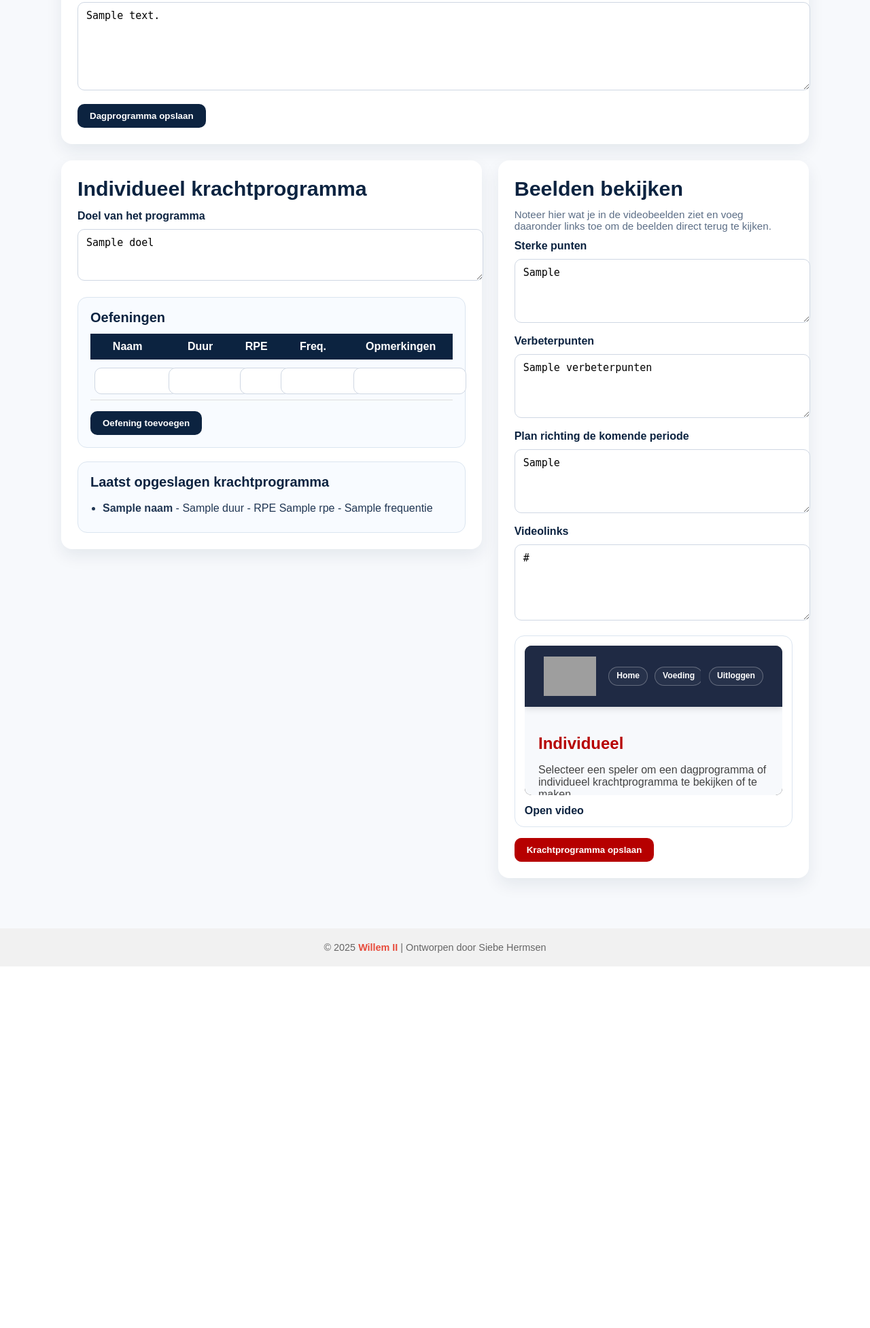
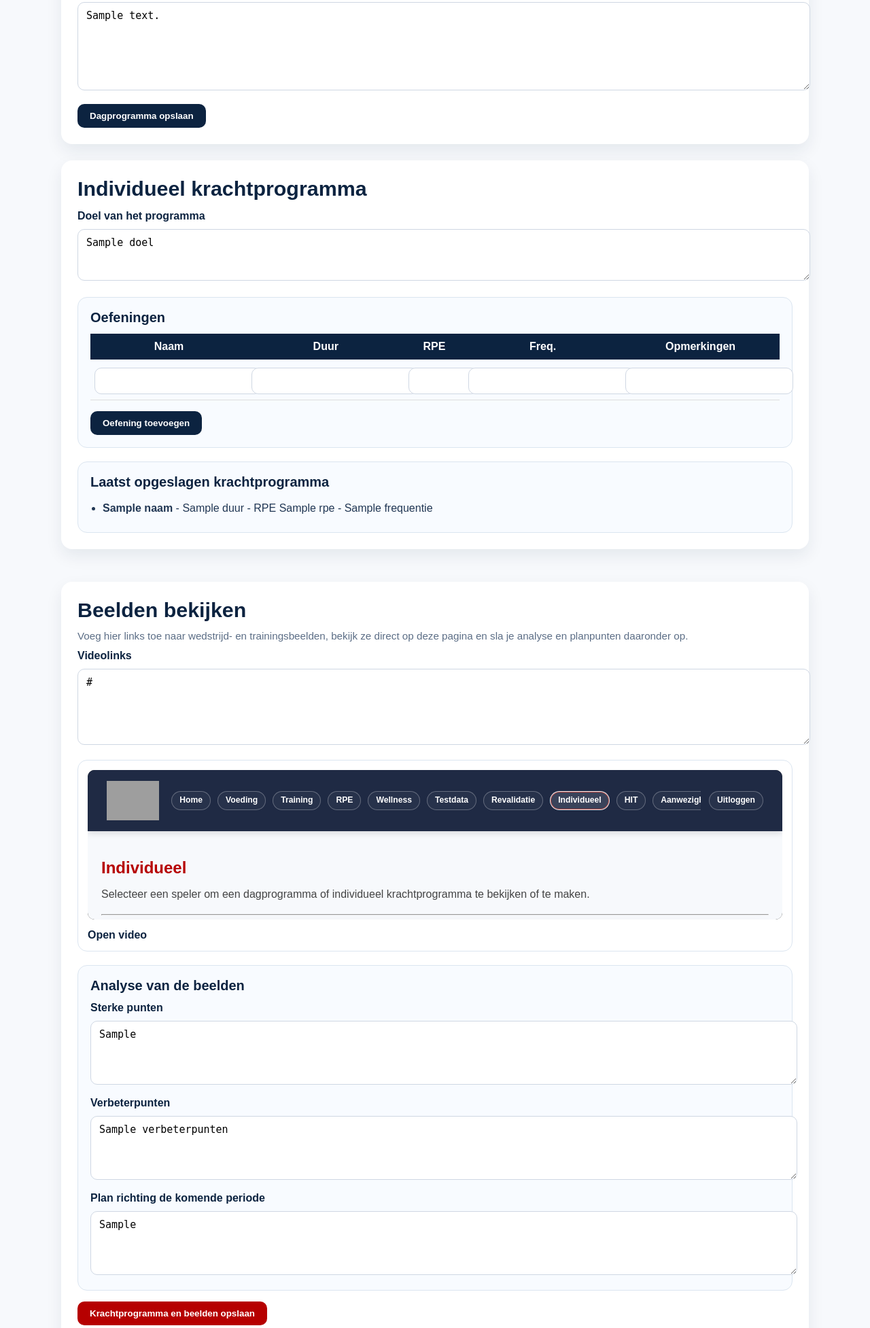
Before and after one commit to siebehermsen/Dashboard-Willem-II-, a Django app: template main/templates/individuele_programmas.html in a window 1280 px wide. Shown: the part 542-2496 px from the top of the page at 68% size. Before the commit the page ends 1964 px from the top, so only its background shows below. Run offline with Django 5.2, Linux system fonts and the light colour scheme; the template is opened without the code that fills it: most values are stand-ins (such as "Sample title", 1, 10 or a date in 2020); grey boxes marked "Sample" are stand-in pictures.

Commit message:
Restructure individueel krachtprogramma and video review section

```diff
--- a/main/templates/individuele_programmas.html
+++ b/main/templates/individuele_programmas.html
@@ -70,11 +70,6 @@
     color: #0c2340;
   }
 
-  .content-stack {
-    display: grid;
-    gap: 24px;
-  }
-
   .info-title {
     color: #0c2340;
     margin: 0 0 14px;
@@ -143,11 +138,9 @@
     margin-top: 16px;
   }
 
-  .program-grid {
+  .section-stack {
     display: grid;
-    grid-template-columns: 1.15fr 0.85fr;
     gap: 24px;
-    align-items: start;
   }
 
   .sub-card {
@@ -234,11 +227,6 @@
     color: #213754;
   }
 
-  @media (max-width: 980px) {
-    .program-grid {
-      grid-template-columns: 1fr;
-    }
-  }
 </style>
 
 <h2 class="page-title">Individueel</h2>
@@ -288,7 +276,7 @@
   <form method="POST" action="{% url 'individueel_programma_opslaan' selected_player.id %}">
     {% csrf_token %}
 
-    <div class="program-grid">
+    <div class="section-stack">
       <div class="card">
         <h3 class="info-title">Individueel krachtprogramma</h3>
         <label class="field-label" for="doel">Doel van het programma</label>
@@ -334,22 +322,12 @@
         {% endif %}
       </div>
 
-      <div class="content-stack">
       <div class="card">
         <h3 class="info-title">Beelden bekijken</h3>
-          <p class="field-help">Noteer hier wat je in de videobeelden ziet en voeg daaronder links toe om de beelden direct terug te kijken.</p>
+        <p class="field-help">Voeg hier links toe naar wedstrijd- en trainingsbeelden, bekijk ze direct op deze pagina en sla je analyse en planpunten daaronder op.</p>
 
-          <label class="field-label" for="sterke_punten">Sterke punten</label>
-          <textarea id="sterke_punten" name="sterke_punten" rows="4" placeholder="Wat valt positief op in de beelden?">{% if programma and programma.sterke_punten %}{{ programma.sterke_punten }}{% endif %}</textarea>
-
-          <label class="field-label" for="verbeterpunten" style="margin-top:14px;">Verbeterpunten</label>
-          <textarea id="verbeterpunten" name="verbeterpunten" rows="4" placeholder="Welke verbeterpunten zie je terug in de beelden?">{% if programma and programma.verbeterpunten %}{{ programma.verbeterpunten }}{% endif %}</textarea>
-
-          <label class="field-label" for="plan_komende_periode" style="margin-top:14px;">Plan richting de komende periode</label>
-          <textarea id="plan_komende_periode" name="plan_komende_periode" rows="4" placeholder="Wat is het plan richting de komende periode?">{% if programma and programma.plan_komende_periode %}{{ programma.plan_komende_periode }}{% endif %}</textarea>
-
-          <label class="field-label" for="video_links" style="margin-top:14px;">Videolinks</label>
-          <textarea id="video_links" name="video_links" rows="5" placeholder="Plak hier per regel een videolink, bijvoorbeeld YouTube, Vimeo, Loom of een direct mp4-bestand.">{% if programma and programma.video_links %}{{ programma.video_links }}{% endif %}</textarea>
+        <label class="field-label" for="video_links">Videolinks</label>
+        <textarea id="video_links" name="video_links" rows="5" placeholder="Plak hier per regel een videolink naar een wedstrijd of training, bijvoorbeeld YouTube, Vimeo, Loom of een direct mp4-bestand.">{% if programma and programma.video_links %}{{ programma.video_links }}{% endif %}</textarea>
 
         {% if video_previews %}
           <div class="video-preview-grid">
@@ -368,9 +346,21 @@
           </div>
         {% endif %}
 
+        <div class="sub-card" style="margin-top:20px;">
+          <h4>Analyse van de beelden</h4>
+
+          <label class="field-label" for="sterke_punten">Sterke punten</label>
+          <textarea id="sterke_punten" name="sterke_punten" rows="4" placeholder="Wat valt positief op in de wedstrijd- of trainingsbeelden?">{% if programma and programma.sterke_punten %}{{ programma.sterke_punten }}{% endif %}</textarea>
+
+          <label class="field-label" for="verbeterpunten" style="margin-top:14px;">Verbeterpunten</label>
+          <textarea id="verbeterpunten" name="verbeterpunten" rows="4" placeholder="Welke verbeterpunten zie je terug in de wedstrijd- of trainingsbeelden?">{% if programma and programma.verbeterpunten %}{{ programma.verbeterpunten }}{% endif %}</textarea>
+
+          <label class="field-label" for="plan_komende_periode" style="margin-top:14px;">Plan richting de komende periode</label>
+          <textarea id="plan_komende_periode" name="plan_komende_periode" rows="4" placeholder="Wat is het plan richting de komende periode op basis van deze beelden?">{% if programma and programma.plan_komende_periode %}{{ programma.plan_komende_periode }}{% endif %}</textarea>
+        </div>
+
         <div class="button-row">
-            <button type="submit" class="btn-danger">Krachtprogramma opslaan</button>
-          </div>
+          <button type="submit" class="btn-danger">Krachtprogramma en beelden opslaan</button>
         </div>
       </div>
     </div>
```
Lines whose indentation alone changed are shown as unchanged.
